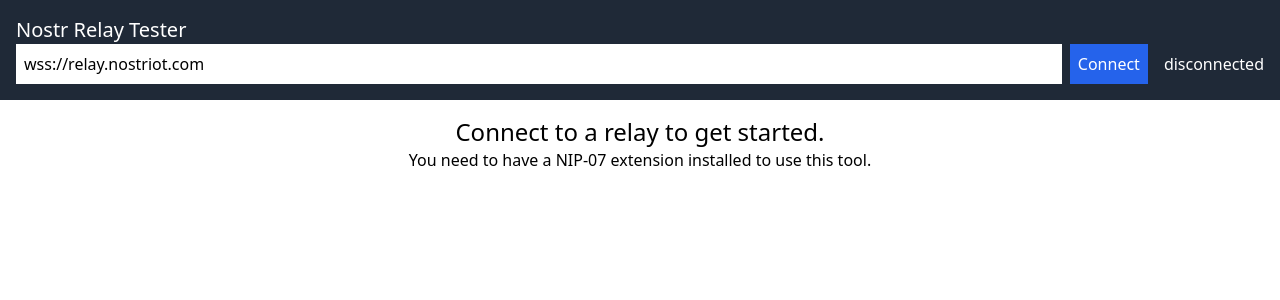
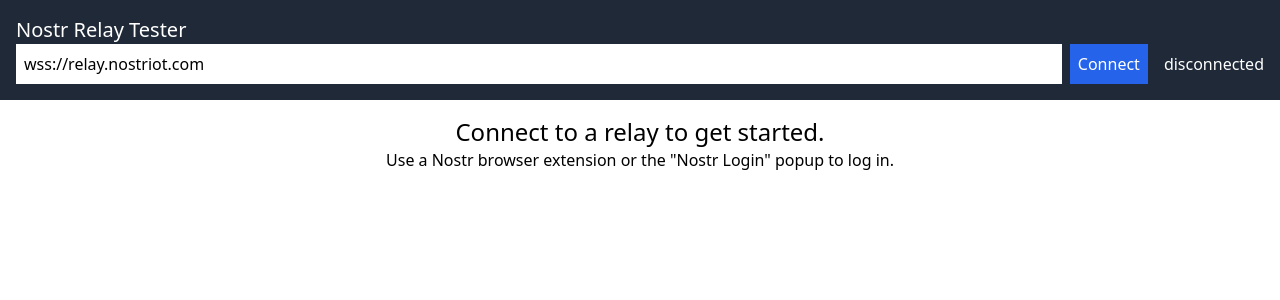
Before and after one commit to blackcoffeexbt/nostr-relay-tester, a React (Create React App) app: page / in a window 1280 px wide. Shown: the top 300 px of the page. Built offline with nearby package versions, Linux system fonts and the light colour scheme.

Commit message:
Updated pre login instructions

```diff
--- a/src/App.js
+++ b/src/App.js
@@ -188,7 +188,7 @@
                     <div className="flex-1 flex justify-center mt-4">
                         <div className={"text-center"}>
                             <p className="text-2xl">Connect to a relay to get started.</p>
-                            <p>You need to have a NIP-07 extension installed to use this tool.</p>
+                            <p>Use a Nostr browser extension or the "Nostr Login" popup to log in.</p>
                         </div>
                     </div>
                 }
```
